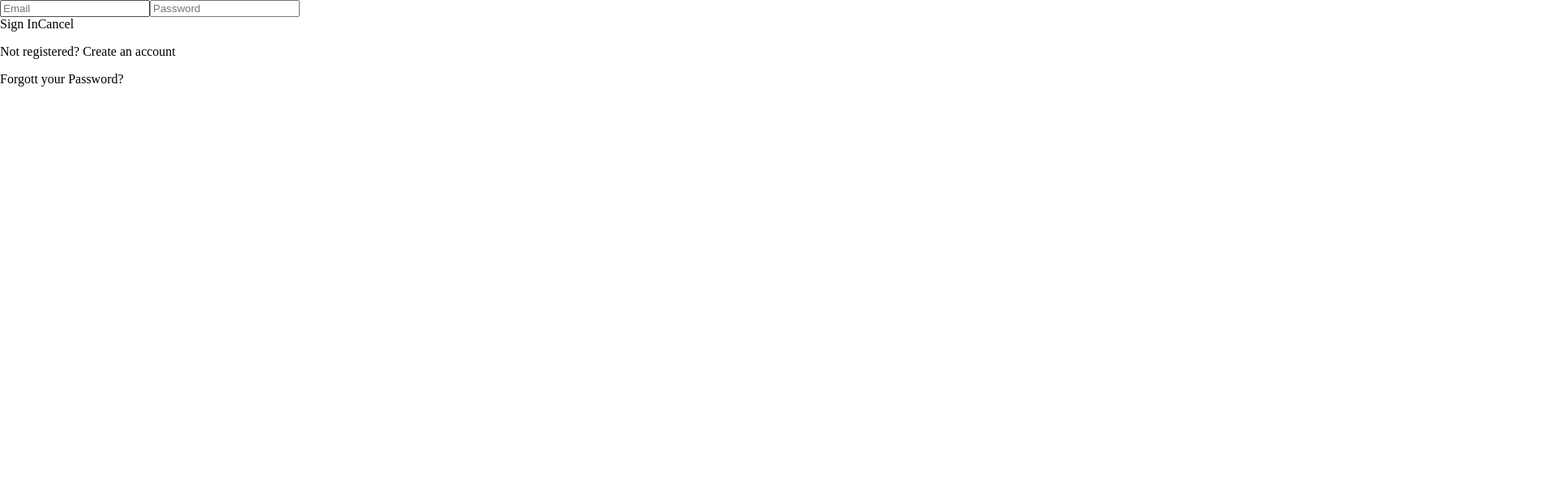
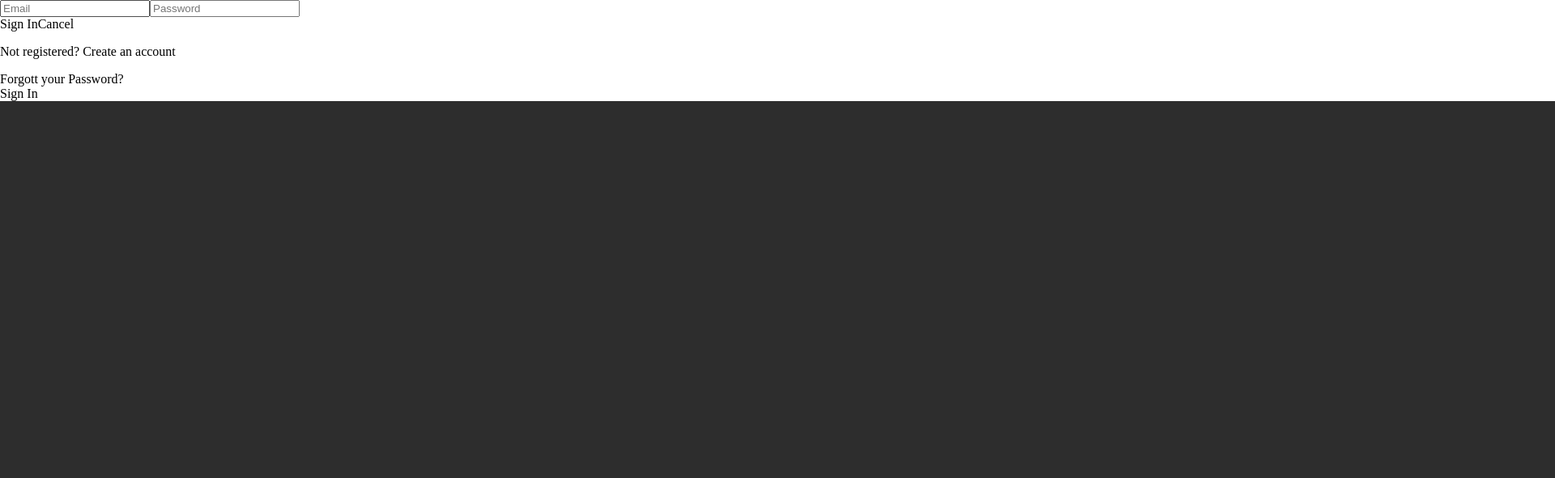
Before and after one commit to matthias-kopeinigg/veqflix-ui, an Angular app: page / in a window 1280 px wide. Shown: the top 591 px of the page at 81% size, 1920 px wide, since content can reach past the window. Built offline with nearby package versions, Linux system fonts and the light colour scheme.

Commit message:
Finish background layout

```diff
--- a/src/app/home/feature/home.page.html
+++ b/src/app/home/feature/home.page.html
@@ -44,5 +44,19 @@
 
 <!-- Background -->
 <div class="background-wrapper">
+  <!-- Sign in button -->
+  <a class="btn btn-sign-in" (click)="updateActiveView(activeViews.SIGN_IN)" [ngClass]="activeView === activeViews.LANDING ? '!inactive' : 'inactive'">Sign In</a>
 
+  <!-- Background image -->
+  <div class="background-image-wrapper">
+    <img class="background-image" src="../../../assets/img/veqflix.png" [ngClass]="activeView === activeViews.LANDING ? '!inactive' : 'inactive'">
+  </div>
+
+   <!--
+    Background video
+    NOTE: The image is hardcoded till a backend is able to provide trailers to this frontend
+  -->
+  <video class="background-video-wrapper" loop="true" autoplay="true" [volume]="0">
+    <source class="background-video" src="../../../assets/video/Hellraiser _ Official Trailer _ Hulu.mp4" type="video/mp4"/>
+  </video>
 </div>
```
